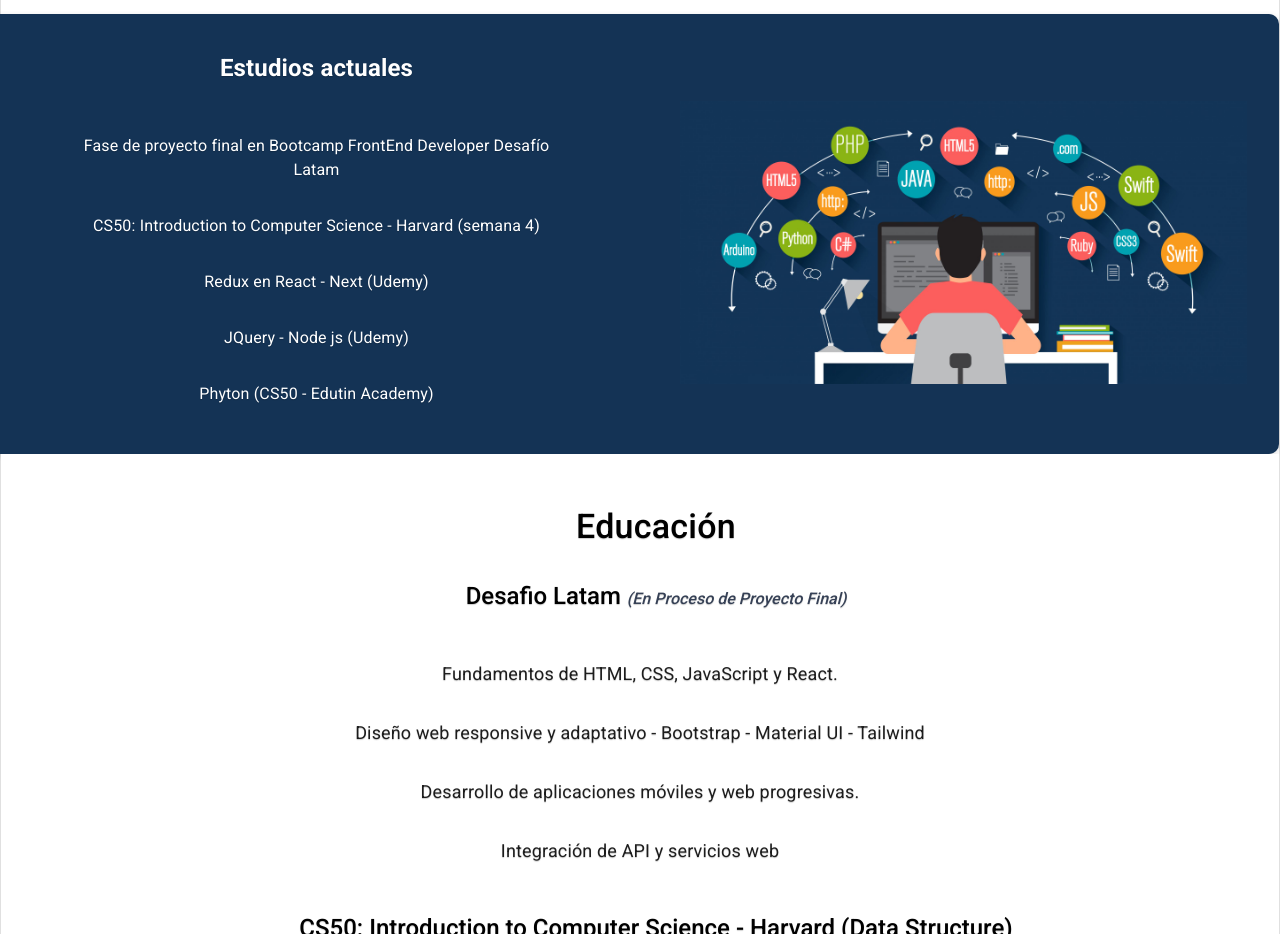
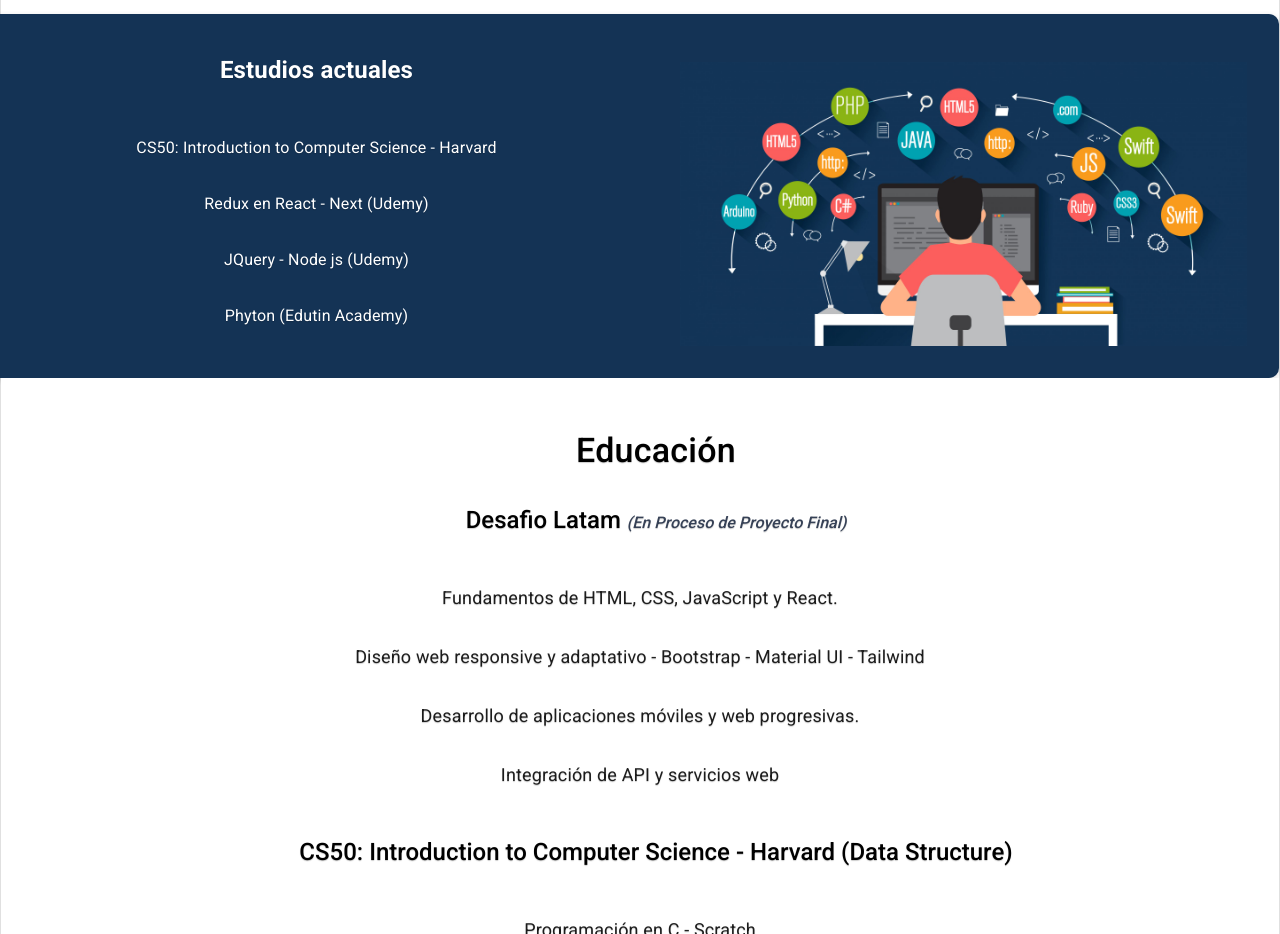
Before and after one commit to mstrangeletter/portfolio, a React (Vite) app: page / in a window 1280 px wide. Shown: the part 1800-2734 px from the top of the page. Built offline with nearby package versions, Linux system fonts and the light colour scheme.

Commit message:
Actualiza estudios

```diff
--- a/src/components/pages/Home.jsx
+++ b/src/components/pages/Home.jsx
@@ -154,11 +154,10 @@
                             <Box px={2}>
                                 <h2>Estudios actuales</h2>
                                 <ol id="currentStudy">
-                                    <li>Fase de proyecto final en Bootcamp FrontEnd Developer Desafío Latam</li>
-                                    <li>CS50: Introduction to Computer Science - Harvard (semana 4)</li>
+                                    <li>CS50: Introduction to Computer Science - Harvard</li>
                                     <li>Redux en React - Next (Udemy)</li>
                                     <li>JQuery - Node js (Udemy)</li>
-                                    <li>Phyton (CS50 - Edutin Academy)</li>
+                                    <li>Phyton (Edutin Academy)</li>
                                 </ol>
                             </Box>
                         </Grid>
```
